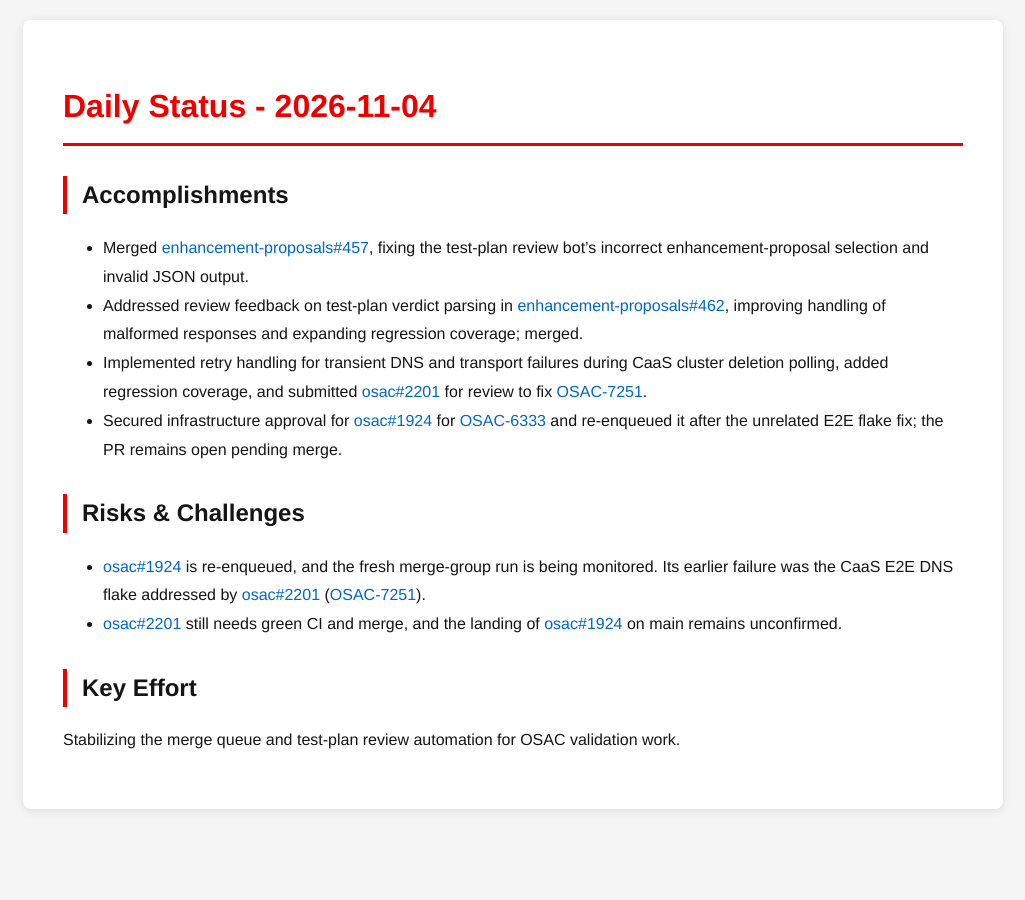
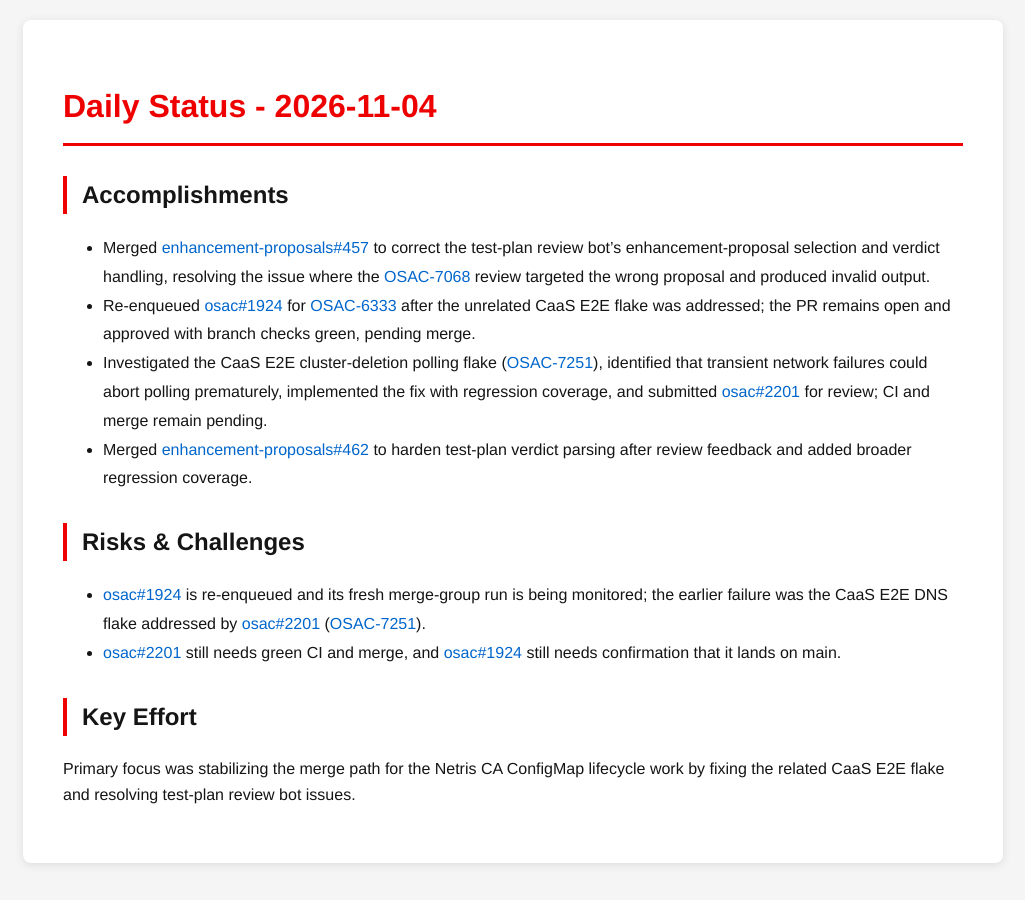
Before and after one commit to tzvatot/daily-status, a Jekyll site: the page built from 2026-11-04.md, in a window 1280 px wide. Shown: the whole page, without its empty margins (127-1152 px from the left). Built offline with Jekyll 4.4.1, drawn with Linux system fonts in a browser that asks for light colours.

Commit message:
Daily status update - 2026-11-04

```diff
--- a/2026-11-04.md
+++ b/2026-11-04.md
@@ -7,14 +7,14 @@ date: 2026-11-04
 # Daily Status - 2026-11-04
 
 ## Accomplishments
-- Merged [enhancement-proposals#457](https://github.com/osac-project/enhancement-proposals/pull/457), fixing the test-plan review bot's incorrect enhancement-proposal selection and invalid JSON output.
-- Addressed review feedback on test-plan verdict parsing in [enhancement-proposals#462](https://github.com/osac-project/enhancement-proposals/pull/462), improving handling of malformed responses and expanding regression coverage; merged.
-- Implemented retry handling for transient DNS and transport failures during CaaS cluster deletion polling, added regression coverage, and submitted [osac#2201](https://github.com/osac-project/osac/pull/2201) for review to fix [OSAC-7251](https://redhat.atlassian.net/browse/OSAC-7251).
-- Secured infrastructure approval for [osac#1924](https://github.com/osac-project/osac/pull/1924) for [OSAC-6333](https://redhat.atlassian.net/browse/OSAC-6333) and re-enqueued it after the unrelated E2E flake fix; the PR remains open pending merge.
+- Merged [enhancement-proposals#457](https://github.com/osac-project/enhancement-proposals/pull/457) to correct the test-plan review bot's enhancement-proposal selection and verdict handling, resolving the issue where the [OSAC-7068](https://redhat.atlassian.net/browse/OSAC-7068) review targeted the wrong proposal and produced invalid output.
+- Re-enqueued [osac#1924](https://github.com/osac-project/osac/pull/1924) for [OSAC-6333](https://redhat.atlassian.net/browse/OSAC-6333) after the unrelated CaaS E2E flake was addressed; the PR remains open and approved with branch checks green, pending merge.
+- Investigated the CaaS E2E cluster-deletion polling flake ([OSAC-7251](https://redhat.atlassian.net/browse/OSAC-7251)), identified that transient network failures could abort polling prematurely, implemented the fix with regression coverage, and submitted [osac#2201](https://github.com/osac-project/osac/pull/2201) for review; CI and merge remain pending.
+- Merged [enhancement-proposals#462](https://github.com/osac-project/enhancement-proposals/pull/462) to harden test-plan verdict parsing after review feedback and added broader regression coverage.
 
 ## Risks & Challenges
-- [osac#1924](https://github.com/osac-project/osac/pull/1924) is re-enqueued, and the fresh merge-group run is being monitored. Its earlier failure was the CaaS E2E DNS flake addressed by [osac#2201](https://github.com/osac-project/osac/pull/2201) ([OSAC-7251](https://redhat.atlassian.net/browse/OSAC-7251)).
-- [osac#2201](https://github.com/osac-project/osac/pull/2201) still needs green CI and merge, and the landing of [osac#1924](https://github.com/osac-project/osac/pull/1924) on main remains unconfirmed.
+- [osac#1924](https://github.com/osac-project/osac/pull/1924) is re-enqueued and its fresh merge-group run is being monitored; the earlier failure was the CaaS E2E DNS flake addressed by [osac#2201](https://github.com/osac-project/osac/pull/2201) ([OSAC-7251](https://redhat.atlassian.net/browse/OSAC-7251)).
+- [osac#2201](https://github.com/osac-project/osac/pull/2201) still needs green CI and merge, and [osac#1924](https://github.com/osac-project/osac/pull/1924) still needs confirmation that it lands on main.
 
 ## Key Effort
-Stabilizing the merge queue and test-plan review automation for OSAC validation work.
+Primary focus was stabilizing the merge path for the Netris CA ConfigMap lifecycle work by fixing the related CaaS E2E flake and resolving test-plan review bot issues.
```
